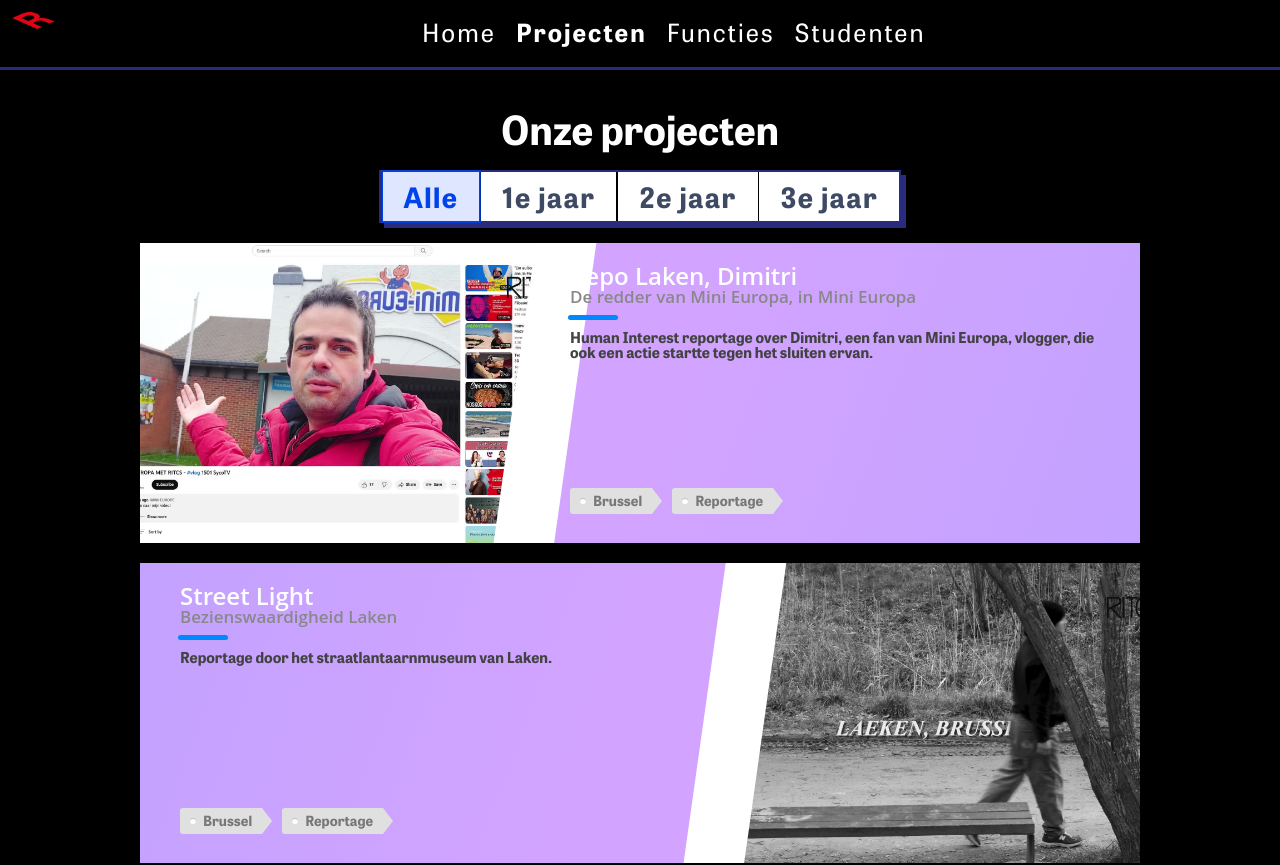
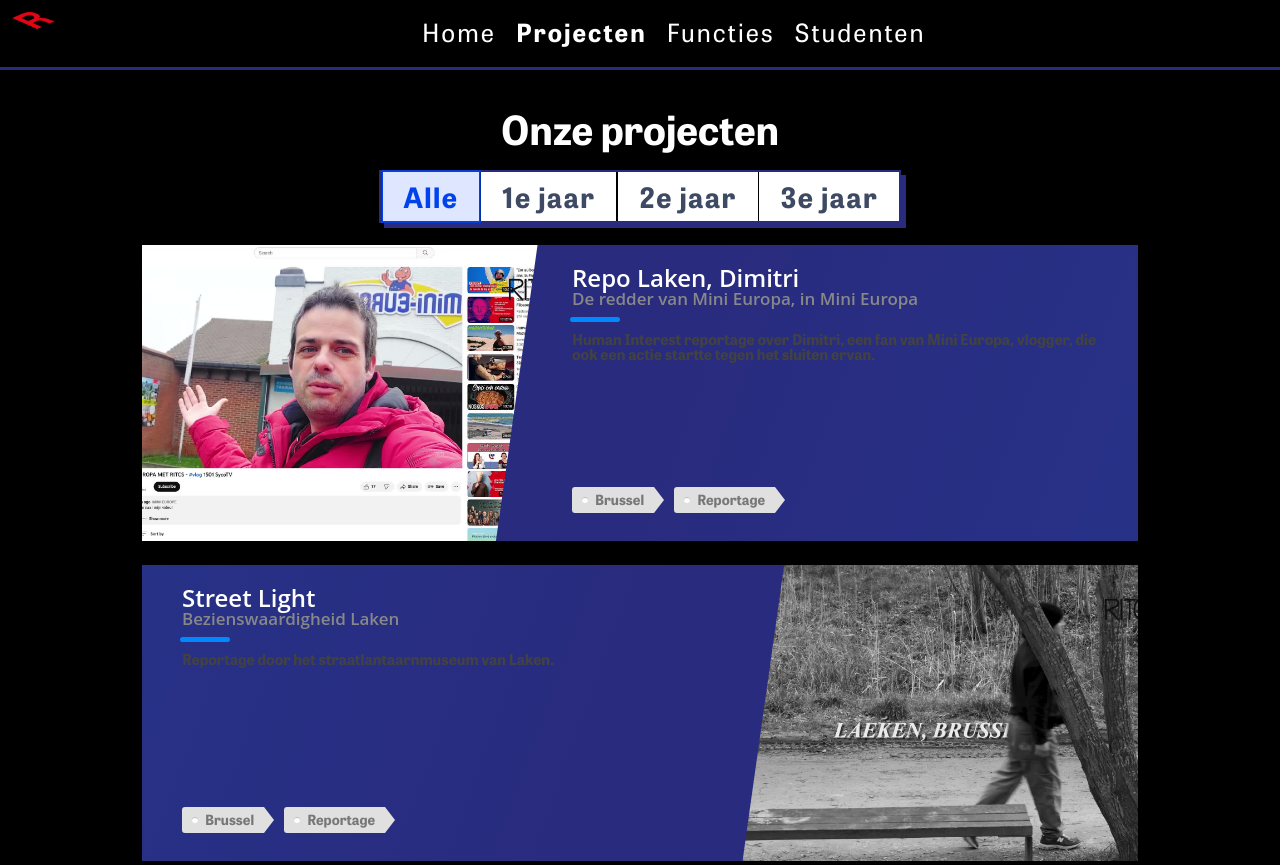
Before and after one commit to MaxTechnics/ritcs-portfolio-blackbox, a Vue app: page /projects in a window 1280 px wide. Shown: the top 865 px of the page. Built offline with nearby package versions, Linux system fonts and the light colour scheme; the HTML template or start-up script is replaced by a standard one; a web font is replaced by a local one.

Commit message:
Optional tagline

```diff
--- a/src/components/ProjectCard.vue
+++ b/src/components/ProjectCard.vue
@@ -4,7 +4,7 @@
 			<img class="projcard-img" :src="image" />
 			<div class="projcard-textbox">
 				<div class="projcard-title">{{ title }}</div>
-				<div class="projcard-subtitle">{{ tagline }}</div>
+				<div class="projcard-subtitle" v-if="tagline">{{ tagline }}</div>
 				<div class="projcard-bar"></div>
 				<div class="projcard-description">{{ description }}</div>
 				<div class="projcard-tagbox">
@@ -16,9 +16,9 @@
 </template>
 
 <script setup lang="ts">
-const props = defineProps<{
+defineProps<{
 	title: string;
-	tagline: string;
+	tagline?: string;
 	description: string;
 	tags: string[];
 	image: string;
@@ -41,10 +41,9 @@
 	height: 300px;
 	// margin-bottom: 40px;
 	// border-radius: 10px;
-	// background-color: #fff;
-	background-color: var(--purple);
+	background-color: var(--accent_blu);
 	// border: 2px solid #ddd;
-    border: 2px solid var(--border_color);
+    border: 2px solid black;
 	font-size: 18px;
 	overflow: hidden;
 	cursor: pointer;
@@ -119,6 +118,7 @@
 	display: block;
 	background: #ff0000bb;
 	background: #fff;
+	background-color: var(--accent_blu);
 	top: -20%;
 	left: -55px;
 	height: 140%;
```
